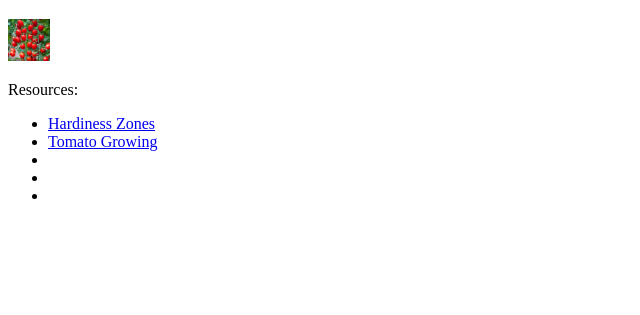
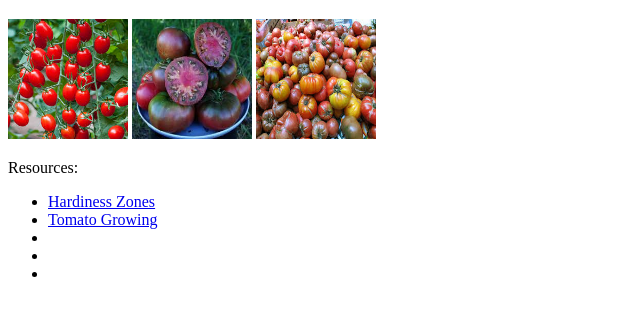
Before and after one commit to kjkalpa/kjkalpa.github.io, a plain HTML site: page index.html in a window 1280 px wide. Shown: the part 61-376 px from the top of the page, without its empty margins (0-640 px from the left). Drawn offline with Linux system fonts and the light colour scheme.

Commit message:
Add Images

```diff
--- a/index.html
+++ b/index.html
@@ -6,7 +6,9 @@
 <body>
 <h1>Growing Tomatoes</h1>
 
-<img src="Tomato1.jpeg" alt="F1 Aviditas" height="42" width="42">
+<img src="Tomato1.jpeg" alt="F1 Aviditas" height="120" width="120">
+<img src="Tomato2.jpeg" alt="Heirloom 1" height="120" width="120">
+<img src="Tomato3.jpeg" alt="Heirloom 2" height="120" width="120">
 
 
 <p>Resources:
```
Also changed, not shown: Tomato2.jpeg (added), Tomato3.jpeg (added).
